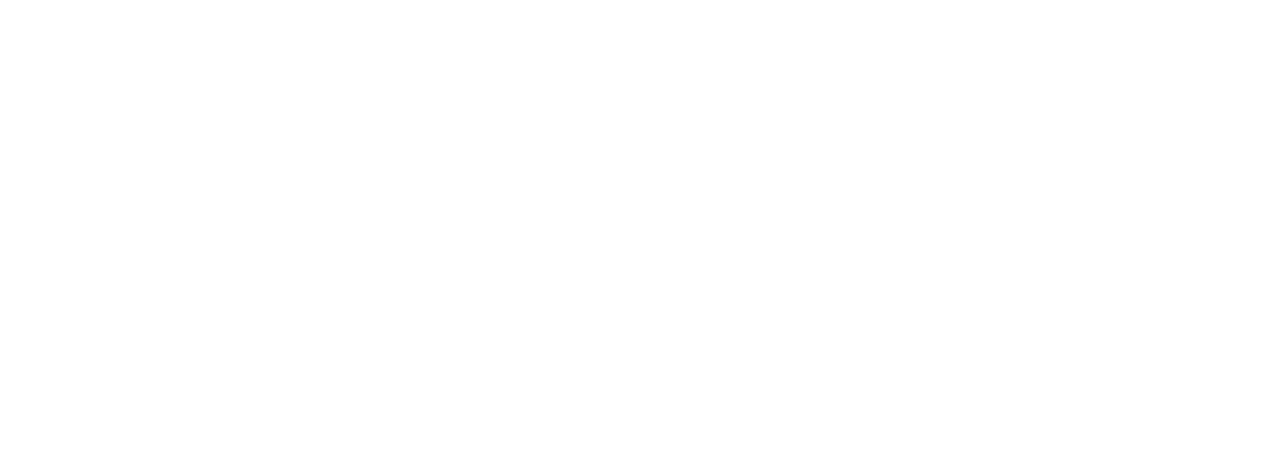
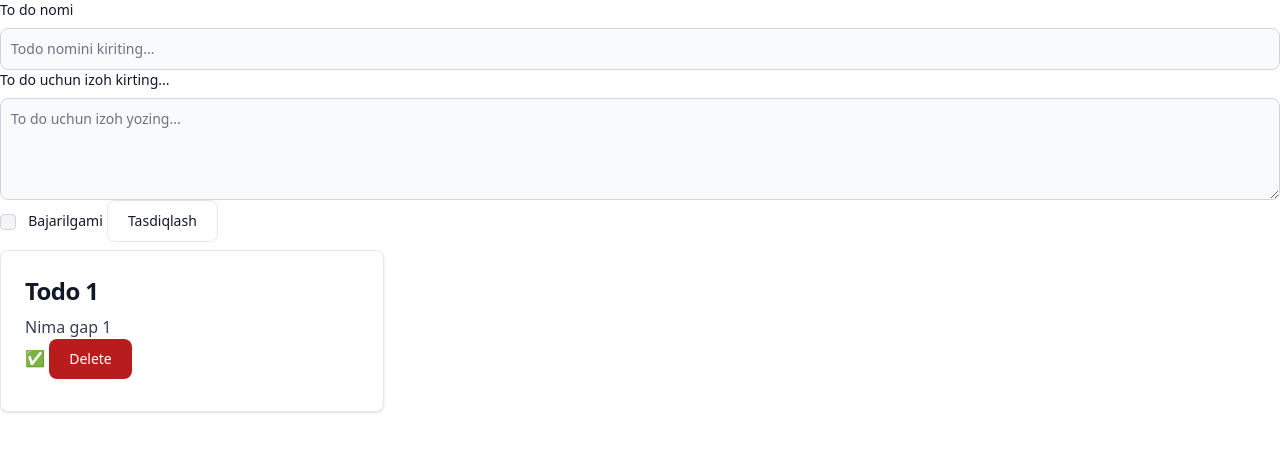
Before and after one commit to devzafarjon/to-do-app, a website: page index.html in a window 1280 px wide. Drawn offline with nearby package versions, Linux system fonts and the light colour scheme.

Commit message:
first commit

```diff
--- a/index.html
+++ b/index.html
@@ -7,6 +7,50 @@
     <link rel="stylesheet" href="./css/output.css" />
   </head>
   <body>
+    <div>
+      <div>
+        <label for="title" class="block mb-2 text-sm font-medium text-gray-900"
+          >To do nomi</label
+        >
+        <input
+          type="text"
+          id="title"
+          class="bg-gray-50 border border-gray-300 text-gray-900 text-sm rounded-lg focus:ring-blue-500 focus:border-blue-500 block w-full p-2.5 dark:bg-gray-700 dark:border-gray-600 dark:placeholder-gray-400 dark:text-white dark:focus:ring-blue-500 dark:focus:border-blue-500"
+          placeholder="Todo nomini kiriting..."
+          required
+        />
+
+        <label
+          for="description"
+          class="block mb-2 text-sm font-medium text-gray-900"
+          >To do uchun izoh kirting...</label
+        >
+        <textarea
+          id="description"
+          rows="4"
+          class="block p-2.5 w-full text-sm text-gray-900 bg-gray-50 rounded-lg border border-gray-300 focus:ring-blue-500 focus:border-blue-500 dark:bg-gray-700 dark:border-gray-600 dark:placeholder-gray-400 dark:text-white dark:focus:ring-blue-500 dark:focus:border-blue-500"
+          placeholder="To do uchun izoh yozing..."
+        ></textarea>
+        <input
+          id="complated"
+          type="checkbox"
+          value=""
+          class="w-4 h-4 text-blue-600 bg-gray-100 border-gray-300 rounded-sm focus:ring-blue-500 dark:focus:ring-blue-600 dark:ring-offset-gray-800 focus:ring-2 dark:bg-gray-700 dark:border-gray-600"
+        />
+        <label
+          for="complated"
+          class="ms-2 text-sm font-medium text-gray-900 dark:text-gray-300"
+          >Bajarilgami</label
+        >
+        <button
+          id="addBtn"
+          type="button"
+          class="py-2.5 px-5 me-2 mb-2 text-sm font-medium text-gray-900 focus:outline-none bg-white rounded-lg border border-gray-200 hover:bg-gray-100 hover:text-blue-700 focus:z-10 focus:ring-4 focus:ring-gray-100 dark:focus:ring-gray-700 dark:bg-gray-800 dark:text-gray-400 dark:border-gray-600 dark:hover:text-white dark:hover:bg-gray-700"
+        >
+          Tasdiqlash
+        </button>
+      </div>
+    </div>
     <ul id="todosContainer"></ul>
     <!-- Template -->
     <template id="cardTemplate">
@@ -17,6 +61,7 @@
           class="mb-2 text-2xl font-bold tracking-tight text-gray-900 dark:text-white"
         ></h5>
         <p class="font-normal text-gray-700 dark:text-gray-400"></p>
+        <span></span>
         <button
           type="button"
           class="delete-btn focus:outline-none text-white bg-red-700 hover:bg-red-800 focus:ring-4 focus:ring-red-300 font-medium rounded-lg text-sm px-5 py-2.5 me-2 mb-2 dark:bg-red-600 dark:hover:bg-red-700 dark:focus:ring-red-900"
--- a/js/app.js
+++ b/js/app.js
@@ -1,4 +1,31 @@
+import { addTodo } from "./crud.js"
+import {
+  elAddBtn,
+  elCheckboxComplated,
+  elInputTitle,
+  elTextareaDescription,
+} from "./html-elements.js"
 import { todos } from "./todos.js"
 import { uiChanger } from "./ui-changer.js"
 
 uiChanger(todos)
+
+elAddBtn.addEventListener("click", () => {
+  const title = elInputTitle.value
+  const description = elTextareaDescription.value
+  const isComplated = elCheckboxComplated.checked
+  const id = crypto.randomUUID()
+
+  const result = {
+    id,
+    title,
+    description,
+    isComplated,
+  }
+
+  elInputTitle.value = ""
+  elTextareaDescription.value = ""
+  elCheckboxComplated.checked = false
+
+  addTodo(result)
+})
--- a/js/crud.js
+++ b/js/crud.js
@@ -16,3 +16,22 @@ export function deleteTodo(id) {
   })
   changeTodos(result)
 }
+
+// Add todo
+
+export function addTodo(obj) {
+  todos.push(obj)
+
+  changeTodos(todos)
+}
+
+// Edit to do
+export function editTodo(obj) {
+  const result = todos.map((element) => {
+    if (element.id === obj.id) {
+      return obj
+    } else {
+      return element
+    }
+  })
+}
--- a/js/html-elements.js
+++ b/js/html-elements.js
@@ -1,4 +1,15 @@
 const elCardTemplate = document.getElementById("cardTemplate")
 const elTodosContainer = document.getElementById("todosContainer")
+const elCheckboxComplated = document.getElementById("complated")
+const elTextareaDescription = document.getElementById("description")
+const elInputTitle = document.getElementById("title")
+const elAddBtn = document.getElementById("addBtn")
 
-export { elCardTemplate, elTodosContainer }
+export {
+  elCardTemplate,
+  elTodosContainer,
+  elCheckboxComplated,
+  elTextareaDescription,
+  elInputTitle,
+  elAddBtn,
+}
--- a/js/todos.js
+++ b/js/todos.js
@@ -1,8 +1,16 @@
 import { uiChanger } from "./ui-changer.js"
 
-export let todos = localStorage.getItem("todos")
-  ? JSON.parse(localStorage.getItem("todos"))
-  : []
+// export let todos = localStorage.getItem("todos")
+//   ? JSON.parse(localStorage.getItem("todos"))
+//   : []
+export let todos = [
+  {
+    id: 1,
+    title: "Todo 1",
+    description: "Nima gap 1",
+    isComplated: true,
+  },
+]
 
 export function changeTodos(value) {
   todos = value
--- a/js/ui-changer.js
+++ b/js/ui-changer.js
@@ -7,11 +7,13 @@ export function uiChanger(todos) {
     const clone = elCardTemplate.cloneNode(true).content
 
     const elTitle = clone.querySelector("h5")
+    const elComplated = clone.querySelector("span")
     const elDeleteButton = clone.querySelector(".delete-btn")
     const elDescription = clone.querySelector("p")
 
     elTitle.innerText = element.title
     elDescription.innerText = element.description
+    elComplated.innerText = element.isComplated ? "✅" : "❌"
     elDeleteButton.id = element.id
 
     elDeleteButton.addEventListener("click", (event) => {
```
Also changed, not shown: css/output.css, 1 other file.
